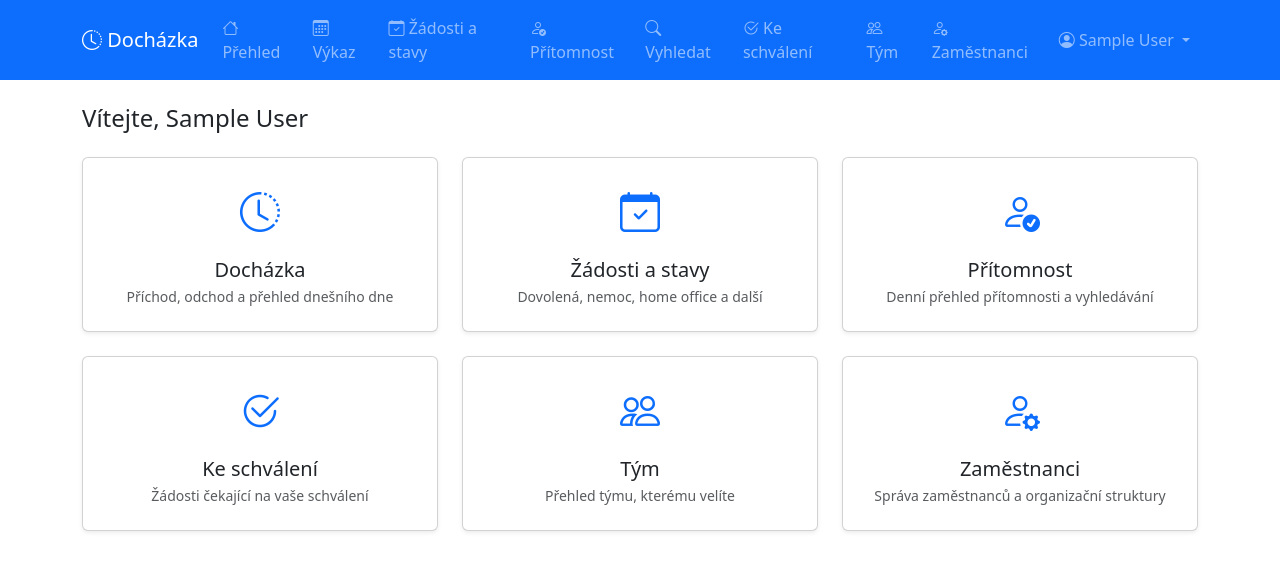
After one commit to kittler-vladimir/evidence-prac-doby, a Django app: page / in a window 1280 px wide. The commit adds this page. Shown: the top 571 px of the page. Run offline with Django 5.2, Linux system fonts and the light colour scheme; the visitor is signed in with stand-in values (Sample User, id 1).

Commit message:
feat(accounts): add root landing menu page (Closes #7) (#8)
Co-authored-by: Vladimir Kittler <vkittler@gmail.com>

```diff
--- a/accounts/urls.py
+++ b/accounts/urls.py
@@ -4,6 +4,7 @@ from . import views
 app_name = "accounts"
 
 urlpatterns = [
+    path("", views.home, name="home"),
     path("prihlaseni/", views.LoginView.as_view(), name="login"),
     path("odhlaseni/", views.LogoutView.as_view(), name="logout"),
     path("profil/", views.profil, name="profil"),
--- a/accounts/views.py
+++ b/accounts/views.py
@@ -18,6 +18,15 @@ class LoginView(auth_views.LoginView):
 
 class LogoutView(auth_views.LogoutView):
     pass
+
+
+# ---------------------------------------------------------------------------
+# Domovská stránka (menu)
+# ---------------------------------------------------------------------------
+
+@login_required
+def home(request):
+    return render(request, "accounts/home.html")
 
 
 # ---------------------------------------------------------------------------
--- a/config/settings.py
+++ b/config/settings.py
@@ -105,7 +105,7 @@ CRISPY_ALLOWED_TEMPLATE_PACKS = "bootstrap5"
 CRISPY_TEMPLATE_PACK = "bootstrap5"
 
 LOGIN_URL = "accounts:login"
-LOGIN_REDIRECT_URL = "timetracking:dashboard"
+LOGIN_REDIRECT_URL = "accounts:home"
 LOGOUT_REDIRECT_URL = "accounts:login"
 
 # Email
--- /dev/null
+++ b/templates/accounts/home.html
@@ -0,0 +1,88 @@
+{% extends "base.html" %}
+{% block title %}Domů{% endblock %}
+
+{% block content %}
+<h4 class="mb-4">Vítejte, {{ user.get_full_name }}</h4>
+
+<div class="row g-4">
+
+  <div class="col-md-4">
+    <a href="{% url 'timetracking:dashboard' %}" class="text-decoration-none">
+      <div class="card shadow-sm h-100">
+        <div class="card-body text-center py-4">
+          <i class="bi bi-clock-history text-primary" style="font-size:2.5rem"></i>
+          <h5 class="mt-3 mb-1">Docházka</h5>
+          <p class="text-muted small mb-0">Příchod, odchod a přehled dnešního dne</p>
+        </div>
+      </div>
+    </a>
+  </div>
+
+  <div class="col-md-4">
+    <a href="{% url 'leaves:moje_zadosti' %}" class="text-decoration-none">
+      <div class="card shadow-sm h-100">
+        <div class="card-body text-center py-4">
+          <i class="bi bi-calendar-check text-primary" style="font-size:2.5rem"></i>
+          <h5 class="mt-3 mb-1">Žádosti a stavy</h5>
+          <p class="text-muted small mb-0">Dovolená, nemoc, home office a další</p>
+        </div>
+      </div>
+    </a>
+  </div>
+
+  {% if user.employee or user.is_staff %}
+  <div class="col-md-4">
+    <a href="{% url 'reports:prehled_pritomnosti' %}" class="text-decoration-none">
+      <div class="card shadow-sm h-100">
+        <div class="card-body text-center py-4">
+          <i class="bi bi-person-check text-primary" style="font-size:2.5rem"></i>
+          <h5 class="mt-3 mb-1">Přítomnost</h5>
+          <p class="text-muted small mb-0">Denní přehled přítomnosti a vyhledávání</p>
+        </div>
+      </div>
+    </a>
+  </div>
+  {% endif %}
+
+  {% if user.employee.oddeleni.vedouci == user.employee or user.is_staff %}
+  <div class="col-md-4">
+    <a href="{% url 'leaves:ke_schvaleni' %}" class="text-decoration-none">
+      <div class="card shadow-sm h-100">
+        <div class="card-body text-center py-4">
+          <i class="bi bi-check2-circle text-primary" style="font-size:2.5rem"></i>
+          <h5 class="mt-3 mb-1">Ke schválení</h5>
+          <p class="text-muted small mb-0">Žádosti čekající na vaše schválení</p>
+        </div>
+      </div>
+    </a>
+  </div>
+
+  <div class="col-md-4">
+    <a href="{% url 'reports:prehled_tymu' %}" class="text-decoration-none">
+      <div class="card shadow-sm h-100">
+        <div class="card-body text-center py-4">
+          <i class="bi bi-people text-primary" style="font-size:2.5rem"></i>
+          <h5 class="mt-3 mb-1">Tým</h5>
+          <p class="text-muted small mb-0">Přehled týmu, kterému velíte</p>
+        </div>
+      </div>
+    </a>
+  </div>
+  {% endif %}
+
+  {% if user.is_staff %}
+  <div class="col-md-4">
+    <a href="{% url 'accounts:seznam_zamestnancu' %}" class="text-decoration-none">
+      <div class="card shadow-sm h-100">
+        <div class="card-body text-center py-4">
+          <i class="bi bi-person-gear text-primary" style="font-size:2.5rem"></i>
+          <h5 class="mt-3 mb-1">Zaměstnanci</h5>
+          <p class="text-muted small mb-0">Správa zaměstnanců a organizační struktury</p>
+        </div>
+      </div>
+    </a>
+  </div>
+  {% endif %}
+
+</div>
+{% endblock %}
--- a/templates/base.html
+++ b/templates/base.html
@@ -13,7 +13,7 @@
 {% if user.is_authenticated %}
 <nav class="navbar navbar-expand-lg navbar-dark bg-primary">
   <div class="container">
-    <a class="navbar-brand" href="{% url 'timetracking:dashboard' %}">
+    <a class="navbar-brand" href="{% url 'accounts:home' %}">
       <i class="bi bi-clock-history"></i> Docházka
     </a>
     <button class="navbar-toggler" type="button" data-bs-toggle="collapse" data-bs-target="#navMenu">
```
Also changed, not shown: .claude/PR_BODY.md (added).
